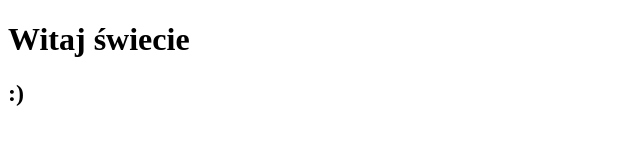
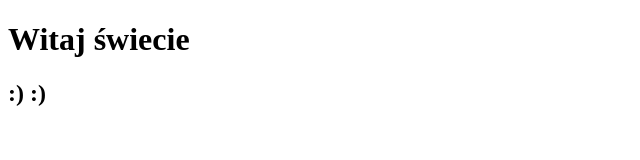
Before and after one commit to belfer2020/4irTest, a plain HTML site: page index.html in a window 1280 px wide. Shown: the full height of the page, 0-640 px from the left. Drawn offline with Linux system fonts and the light colour scheme.

Commit message:
Update index.html

```diff
--- a/index.html
+++ b/index.html
@@ -6,6 +6,6 @@
   </head>
   <body>
     <h1>Witaj świecie</h1>
-    <h2>:)</h2>
+    <h2>:) :)</h2>
   </body>
 </html>
```
